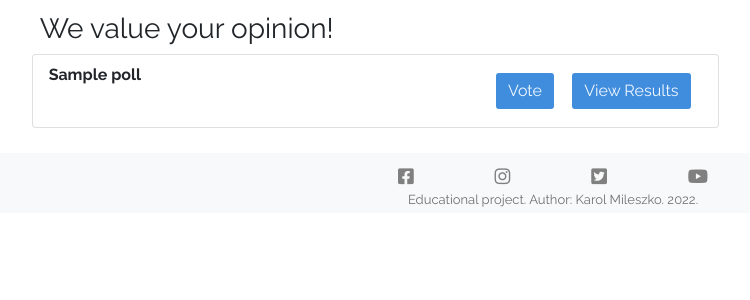
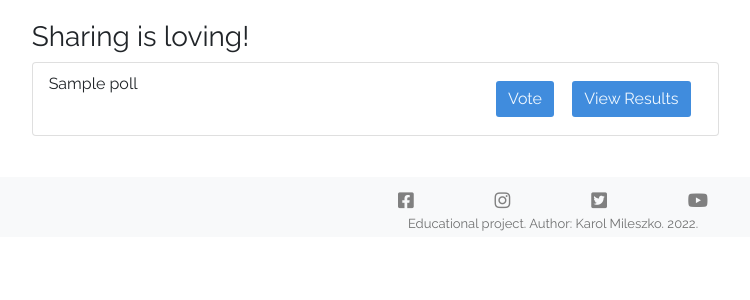
Before and after one commit to KarMiles/physio-clinic, a Django app: page /poll/ in a window 1280 px wide. Shown: the part 56-356 px from the top of the page, without its empty margins (87-837 px from the left). Run offline with Django 3.2, Linux system fonts and the light colour scheme; tables that the repository leaves empty hold one stand-in row (values such as "Sample post"); some libraries are stand-ins or nearby versions.

Commit message:
Simplify styling on poll sites

```diff
--- a/poll/views.py
+++ b/poll/views.py
@@ -38,14 +38,13 @@ def poll_vote(request, poll_id):
     poll = Poll.objects.get(pk=poll_id)
 
     if request.method == 'POST':
-        print(request.POST['poll'])
         selected_option = request.POST['poll']
         if selected_option == 'option1':
             poll.option_one_count += 1
         elif selected_option == 'option2':
             poll.option_two_count += 1
         elif selected_option == 'option3':
-            poll.option_three_count +=1
+            poll.option_three_count += 1
         else:
             return HttpResponse(400, 'Invalid form option')
 
--- a/static/css/style.css
+++ b/static/css/style.css
@@ -93,7 +93,7 @@ input {
     right: 12px;
 }
 
-.middle {
+.hmiddle {
     display: block;
     width: 80hv;
 }
@@ -175,6 +175,10 @@ footer a :hover {
 
 /* Poll */
 
+.poll label {
+    display: block;
+}
+
 /* .navbar-default, .btn, .form-control, .panel {
     border-radius: 0;
 }
--- a/templates/poll/poll_base.html
+++ b/templates/poll/poll_base.html
@@ -2,7 +2,7 @@
 
 {% block content %}
 
-<div class="middle">
+<div class="hmiddle mt-3 mb-3">
     <div class="row mx-auto">
         <div class="col-10 offset-1 mt-1">
             {% block main %}{% endblock %}
--- a/templates/poll/poll_home.html
+++ b/templates/poll/poll_home.html
@@ -5,16 +5,19 @@
 {% block main %}
 <div class="row">
     <div class="col-lg-8 col-lg-offset-2">
-        <div class="panel panel-default">
-            <div class="panel-heading m-2">
-                <h3>We value your opinion!</h3>
+        <div>
+            <div>
+                <h3>Sharing is loving!</h3>
             </div>
 
-            <ul class="list-group">
+            <ul class="list-group poll">
                 {% for poll in polls %}
                 <li class="list-group-item">
-                    <strong>{{ poll.question }}</strong>
+                    <span class="align-middle">
+                        {{ poll.question }}
+                    </span>
                     <div class="float-end">
+                            <div class="form-group">
                         <a href="{% url 'poll_vote' poll.id %}" class="btn btn-info btn-xs">Vote</a> &nbsp;
                         <a href="{% url 'poll_results' poll.id %}" class="btn btn-default btn-xs">View Results</a> &nbsp;
                     </div>
--- a/templates/poll/poll_results.html
+++ b/templates/poll/poll_results.html
@@ -7,10 +7,10 @@
     <div class="col-lg-8 col-lg-offset-2">
         <div class="panel panel-default">
             <div>
-                <h3 class="panel-title">Poll Result</h3>
+                <h1>Poll Result</h1>
             </div>
 
-            <div class="panel-body">
+            <div>
                 <h3>{{ poll.question }}</h3>
             </div>
 
--- a/templates/poll/poll_vote.html
+++ b/templates/poll/poll_vote.html
@@ -7,9 +7,9 @@
 <div class="row">
     <div class="col-lg-8 col-lg-offset-2">
         <div class="panel panel-default">
-            <div class="panel-heading">
+            <!-- <div class="panel-heading">
                 <h3 class="panel-title">Cast Your Vote</h3>
-            </div>
+            </div> -->
 
             <div class="panel-body">
 
@@ -27,7 +27,7 @@
                             {{ poll_form | crispy }}
                             {% csrf_token %}
                             <div class="form-group">
-                                <div class="radio">
+                                <div class="radio poll px-3">
                                     <label>
                                         <input type="radio" name="poll" value="option1">
                                         {{ poll.option_one }}
```
Also changed, not shown: blog/views.py (line endings or trailing spaces).
